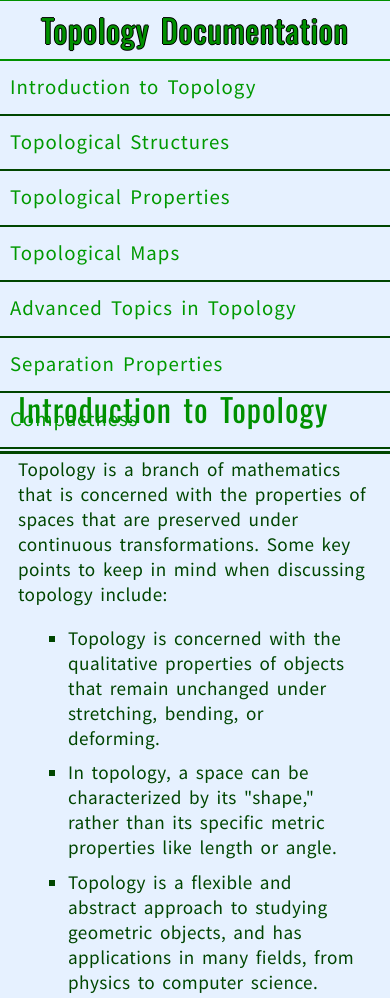
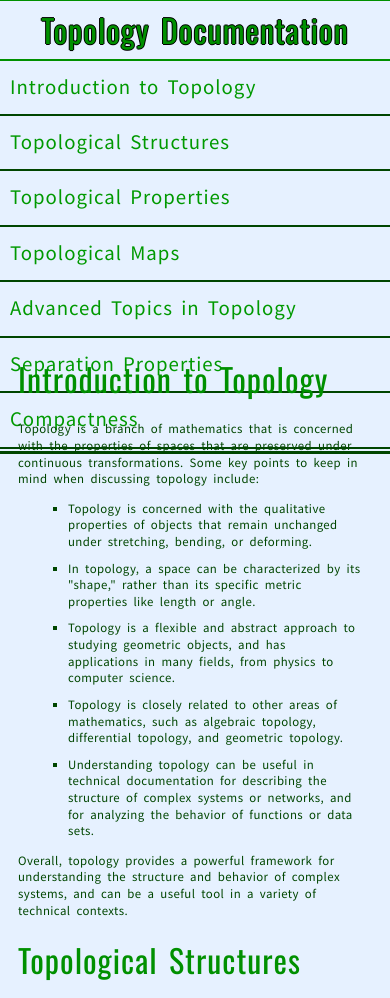
Before and after one commit to gayu7498/technical-documentaion, a plain HTML site: page index.html in a window 390 px wide. Shown: the top 998 px of the page. Drawn offline with nearby package versions, Linux system fonts and the light colour scheme.

Commit message:
Update styles.css

```diff
--- a/styles.css
+++ b/styles.css
@@ -159,3 +159,11 @@ section code {
 
 
 }
+@media (max-width: 460px) {
+    body{
+        font-size:0.8rem;
+    }
+    #main-doc{
+        top:300px;
+    }
+}
```
